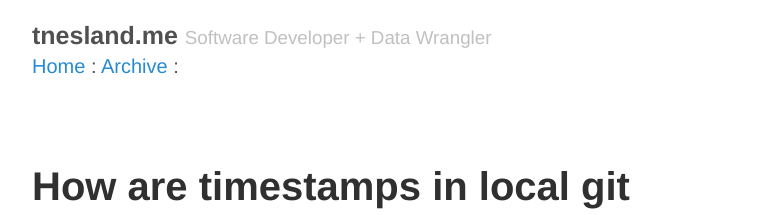
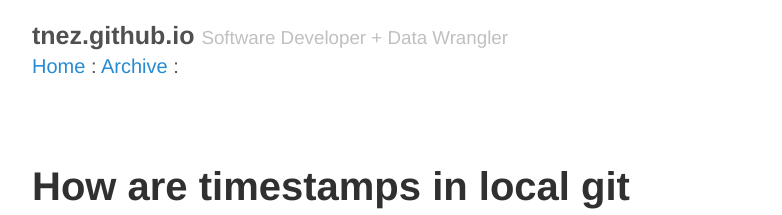
Before and after one commit to tnez/tnez.github.io, a Jekyll site: the page built from index.html, in a window 1280 px wide. Shown: the top 215 px of the page, without its empty margins (248-1030 px from the left). Built offline with Jekyll 4.4.1, drawn with Linux system fonts in a browser that asks for light colours; the list of posts is cut into pages by our own code.

Commit message:
Change url from tnesland.me to tnez.github.io.
For the time being my blog lives at tnez.github.io and my branding lives
at tnesland.me. I will consolidate down the road.

```diff
--- a/CNAME
+++ /dev/null
@@ -1 +0,0 @@
-tnesland.me
--- a/_config.yml
+++ b/_config.yml
@@ -3,9 +3,9 @@
 relative_permalinks: true
 
 # Setup
-title:            tnesland.me
+title:            tnez.github.io
 tagline:          Software Developer + Data Wrangler
-url:              http://tnesland.me
+url:              http://tnez.github.io
 shorturl:	  tnesland.me
 paginate:         5
 baseurl:          /
```
